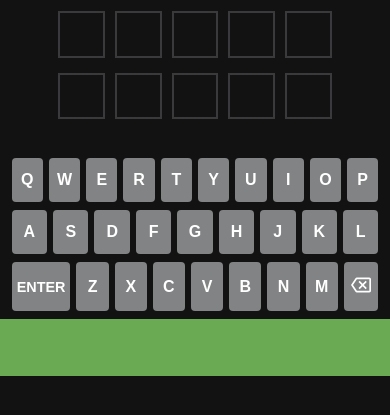
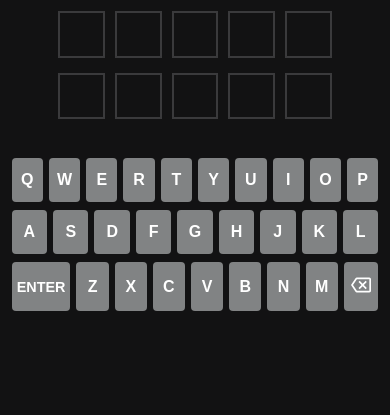
Before and after one commit to IgorLucindo/wordle-optimization-GAME, a Flask app: page / in a window 390 px wide. Shown: the part 332-747 px from the top of the page. Run offline with Flask 3, Linux system fonts and the light colour scheme.

Commit message:
better styles

```diff
--- a/website/static/css/styles.css
+++ b/website/static/css/styles.css
@@ -30,10 +30,8 @@ main {
     display: flex;
     justify-content: center;
     align-items: center;
-    flex-grow: 1;
     width: 100%;
     min-height: 30px;
-    background-color: #6aaa52;
 }
 
 #message {
@@ -86,8 +84,4 @@ main {
         margin-top: 10%;
         box-sizing: border-box;
     }
-
-    #message-container {
-        margin-bottom: 35%;
-    }
 }
```
